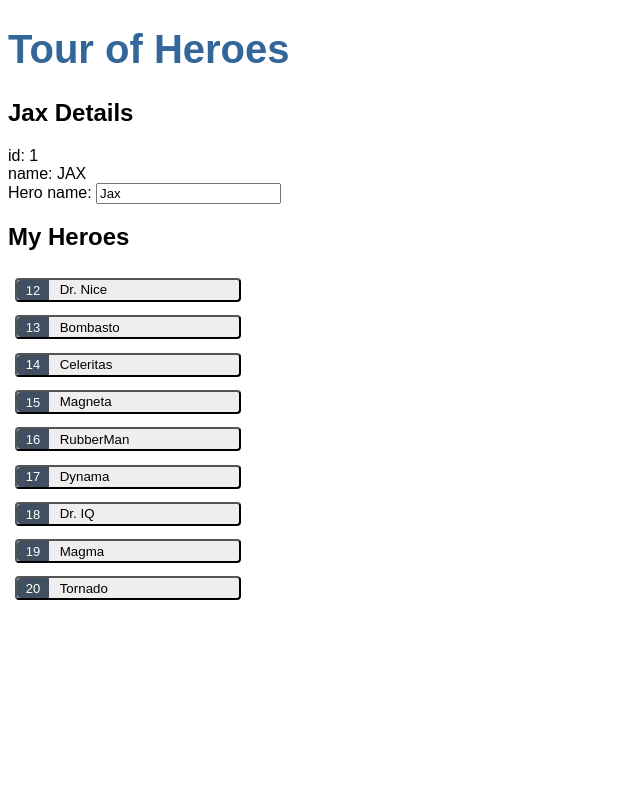
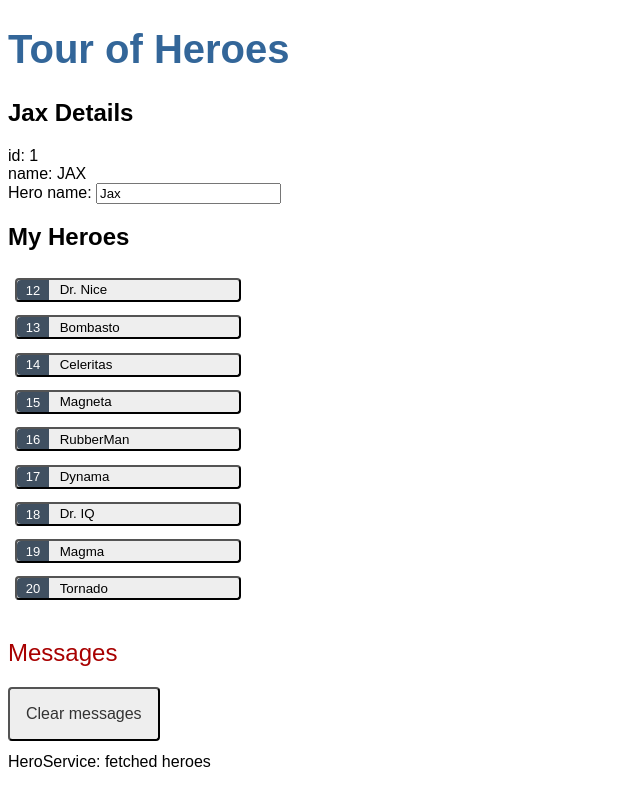
Before and after one commit to jiegege1997/Angular-demo, an Angular app in the folder my-demo/: page / in a window 1280 px wide. Shown: the whole page, without its empty margins (0-640 px from the left). Built offline with nearby package versions, Linux system fonts and the light colour scheme.

Commit message:
添加服务

```diff
--- a/my-demo/src/app/app.component.html
+++ b/my-demo/src/app/app.component.html
@@ -1,2 +1,3 @@
 <h1>{{title}}</h1>
 <app-heroes></app-heroes>
+<app-messages></app-messages>
--- /dev/null
+++ b/my-demo/src/app/hero-detail/hero-detail.component.html
@@ -0,0 +1,8 @@
+<div *ngIf="hero">
+    <h2>{{hero.name | uppercase}} Details</h2>
+    <div>id: {{hero.id}}</div>
+    <div>
+        <label for="hero-name">Hero name: </label>
+        <input id="hero-name" [(ngModel)]="hero.name" placeholder="name">
+    </div>
+</div>
--- /dev/null
+++ b/my-demo/src/app/hero-detail/hero-detail.components.ts
@@ -0,0 +1,17 @@
+import { Component, OnInit, Input } from '@angular/core';
+import { Hero } from '../heroes/hero'
+
+@Component({
+    selector: 'app-hero-detail',
+    templateUrl: './hero-detail.component.html',
+    styleUrls: ['./hero-detail.component.css']
+})
+export class HeroDetailComponent implements OnInit {
+    @Input() hero?: Hero;
+
+    constructor() { }
+
+    ngOnInit(): void {
+    }
+
+}
--- /dev/null
+++ b/my-demo/src/app/hero.service.ts
@@ -0,0 +1,19 @@
+import { Injectable } from '@angular/core';
+import { Hero } from './heroes/hero';
+import { HEROES } from './heroes/mock-heroes';
+import { Observable, of } from 'rxjs';
+import { MessageService } from './message.service';
+
+@Injectable({
+    providedIn: 'root',
+})
+export class HeroService {
+
+    constructor(private messageService: MessageService) { }
+
+    getHeroes(): Observable<Hero[]> {
+        const heroes = of(HEROES);
+        this.messageService.add('HeroService: fetched heroes');
+        return heroes;
+    }
+}
--- a/my-demo/src/app/heroes/heroes.component.html
+++ b/my-demo/src/app/heroes/heroes.component.html
@@ -11,18 +11,11 @@
 <h2>My Heroes</h2>
 <ul class="heroes">
   <li *ngFor="let hero of heroes">
-    <button type="button" (click)="onSelect(hero)">
+    <button type="button" [class.selected]="hero === selectedHero" (click)="onSelect(hero)">
       <span class="badge"> {{hero.id}}</span>
       <span class="name">{{hero.name}}</span>
     </button>
   </li>
 </ul>
 
-<div *ngIf="selectedHero">
-  <h2>{{selectedHero.name | uppercase}} Details</h2>
-  <div>id: {{selectedHero.id}}</div>
-  <div>
-    <label for="hero-name">Hero name: </label>
-    <input id="hero-name" [(ngModel)]="selectedHero.name" placeholder="name">
-  </div>
-</div>
+<app-hero-detail [hero]="selectedHero"></app-hero-detail>
--- a/my-demo/src/app/heroes/heroes.component.ts
+++ b/my-demo/src/app/heroes/heroes.component.ts
@@ -1,6 +1,7 @@
 import { Component, OnInit } from '@angular/core';
 import { Hero } from './hero';
-import { HEROES } from './mock-heroes';
+import { HeroService } from '../hero.service';
+import { MessageService } from '../message.service';
 
 @Component({
   selector: 'app-heroes',
@@ -15,16 +16,24 @@
     name: 'Jax'
   };
 
-  heroes = HEROES
+  heroes: Hero[] = [];
 
   selectedHero?: Hero;
+  constructor(private heroService: HeroService, private messageService: MessageService) {
+
+  }
   onSelect(hero: Hero): void {
     this.selectedHero = hero;
+    this.messageService.add(`HeroesComponent: Selected hero id=${hero.id}`);
   }
 
-  constructor() { }
+  getHeroes(): void {
+    this.heroService.getHeroes()
+      .subscribe(heroes => this.heroes = heroes);
+  }
 
   ngOnInit(): void {
+    this.getHeroes()
   }
 
 }
--- /dev/null
+++ b/my-demo/src/app/message.service.ts
@@ -0,0 +1,16 @@
+import { Injectable } from '@angular/core';
+
+@Injectable({
+    providedIn: 'root',
+})
+export class MessageService {
+    messages: string[] = [];
+
+    add(message: string) {
+        this.messages.push(message);
+    }
+
+    clear() {
+        this.messages = [];
+    }
+}
--- /dev/null
+++ b/my-demo/src/app/message/message.component.css
@@ -0,0 +1,20 @@
+/* MessagesComponent's private CSS styles */
+h2 {
+    color: #A80000;
+    font-family: Arial, Helvetica, sans-serif;
+    font-weight: lighter;
+}
+
+.clear {
+    color: #333;
+    background-color: #eee;
+    margin-bottom: 12px;
+    padding: 1rem;
+    border-radius: 4px;
+    font-size: 1rem;
+}
+
+.clear:hover {
+    color: white;
+    background-color: #42545C;
+}
--- /dev/null
+++ b/my-demo/src/app/message/message.component.html
@@ -0,0 +1,7 @@
+<div *ngIf="messageService.messages.length">
+
+    <h2>Messages</h2>
+    <button type="button" class="clear" (click)="messageService.clear()">Clear messages</button>
+    <div *ngFor='let message of messageService.messages'> {{message}} </div>
+
+</div>
--- /dev/null
+++ b/my-demo/src/app/message/message.component.ts
@@ -0,0 +1,19 @@
+import { Component, OnInit } from '@angular/core';
+import { MessageService } from '../message.service';
+
+@Component({
+    selector: 'app-messages',
+    templateUrl: './message.component.html',
+    styleUrls: ['./message.component.css']
+})
+
+export class MessageComponent implements OnInit {
+
+    constructor(public messageService: MessageService) {
+
+    }
+    ngOnInit(): void {
+
+    }
+
+}
```
Also changed, not shown: my-demo/src/app/app.module.ts (+4 -3 lines), my-demo/src/app/hero-detail/hero-detail.component.css (added).
